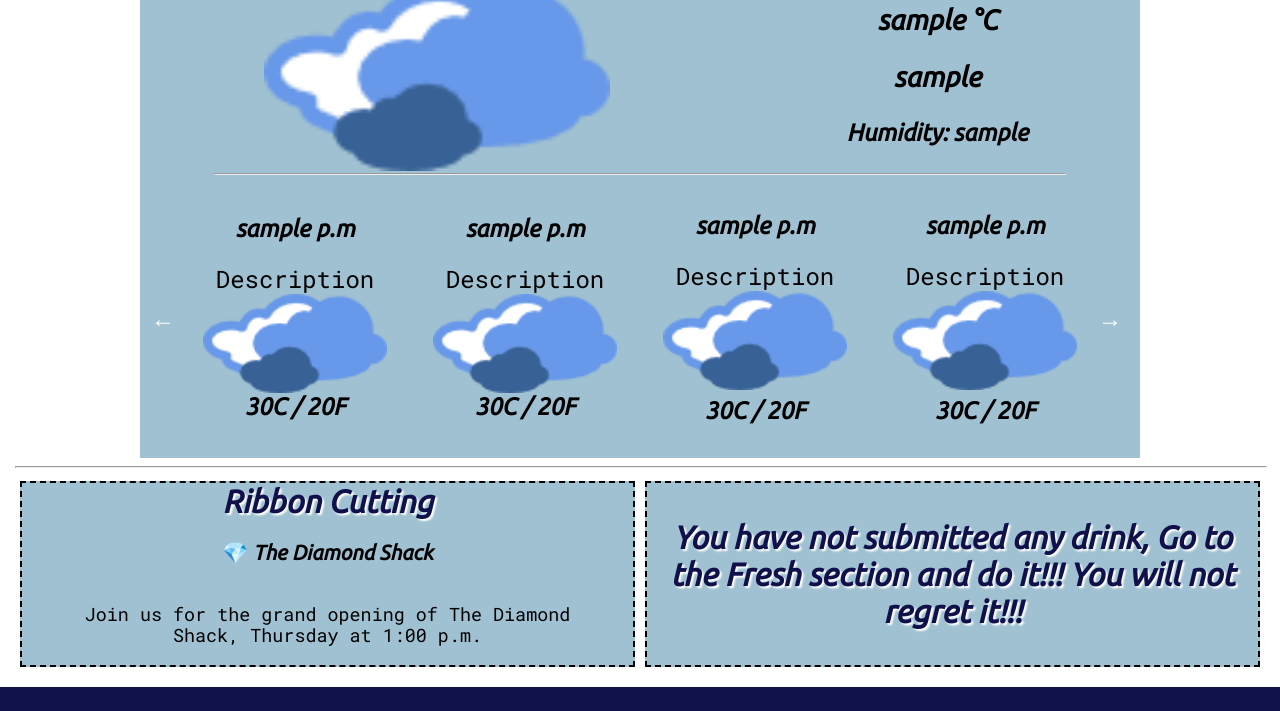
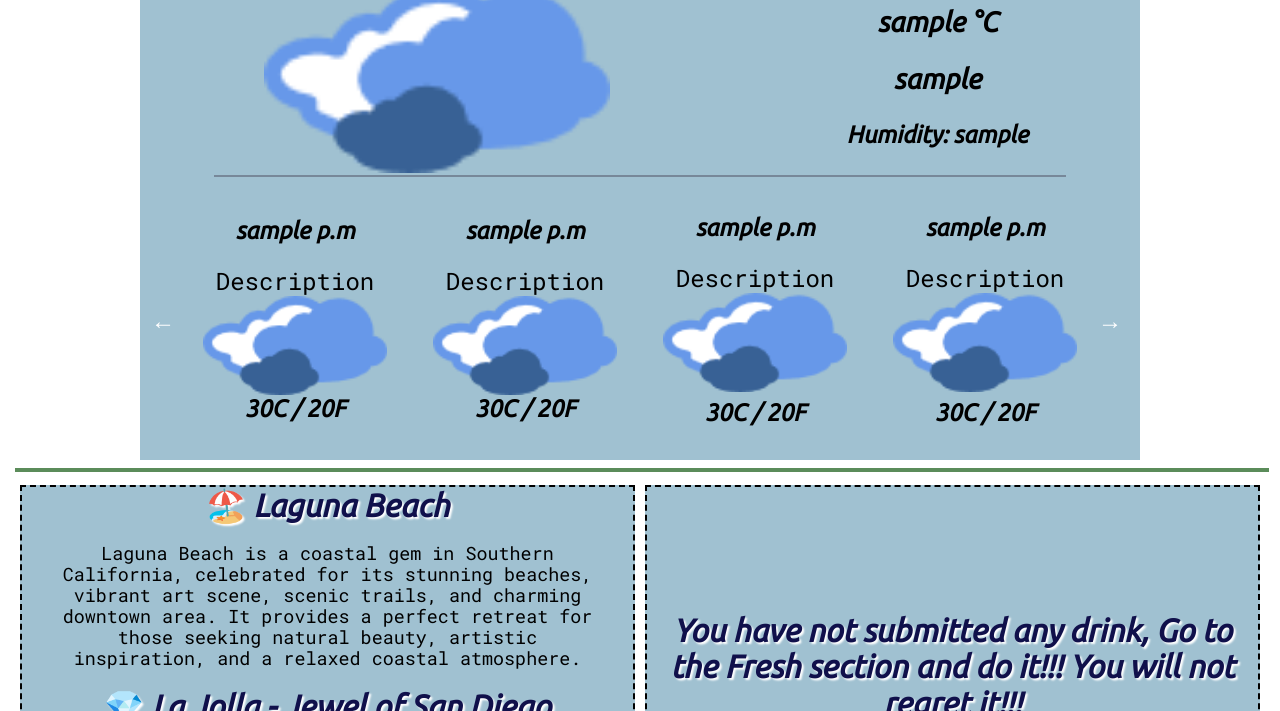
Before and after one commit to gerardorosetti/wdd230, a plain HTML site: page bountiful_foods/index.html in a window 1280 px wide. Shown: the part 1463-2174 px from the top of the page. Drawn offline with Linux system fonts and the light colour scheme; no server answers; a web font is replaced by a local one.

Commit message:
adding some information

```diff
--- a/bountiful_foods/index.html
+++ b/bountiful_foods/index.html
@@ -91,9 +91,11 @@
             <!-- </div> -->
             <hr>
             <div class="information">
-                <h1>Ribbon Cutting</h1>
-                <h3>💎 The Diamond Shack</h3>
-                <p>Join us for the grand opening of The Diamond Shack, Thursday at 1:00 p.m.</p>
+                <h1>🏖️ Laguna Beach</h1>
+                <p>Laguna Beach is a coastal gem in Southern California, celebrated for its stunning beaches, vibrant art scene, scenic trails, and charming downtown area. It provides a perfect retreat for those seeking natural beauty, artistic inspiration, and a relaxed coastal atmosphere.</p>
+                <!-- <h3>💎 The Diamond Shack</h3> -->
+                <h1>💎 La Jolla - Jewel of San Diego</h1>
+                <p>La Jolla represents a stunning coastal area in Southern California, known for its breathtaking views, beautiful beaches, abundant marine life, upscale neighborhoods, and cultural attractions.</p>
             </div>
             <hr>
             <div class="drinks">
--- a/bountiful_foods/scripts/drinks.js
+++ b/bountiful_foods/scripts/drinks.js
@@ -16,5 +16,5 @@ if (drinks_submitted){
     if (localStorage.getItem("drinks") == 0)
 	    drinks_submitted.innerHTML = "You have not submitted any drink, Go to the Fresh section and do it!!! You will not regret it!!!";
     else
-        drinks_submitted.innerHTML = `You have submitted ${localStorage.getItem("drinks")}!!! Go and enjoy ordering more fruit drinks in the Fresh section!!!`;
+        drinks_submitted.innerHTML = `You have submitted ${localStorage.getItem("drinks")} specialty drinks!!! Go and enjoy ordering more fruit drinks in the Fresh section!!!`;
 }
--- a/bountiful_foods/styles/small.css
+++ b/bountiful_foods/styles/small.css
@@ -509,3 +509,11 @@ footer {
   opacity: .6;
   transform: scale(1.1);
 }
+
+main hr{
+  border: 2px solid #5B8C5A;
+}
+
+.weather hr{
+  border: 1px solid lightslategray;
+}
```
